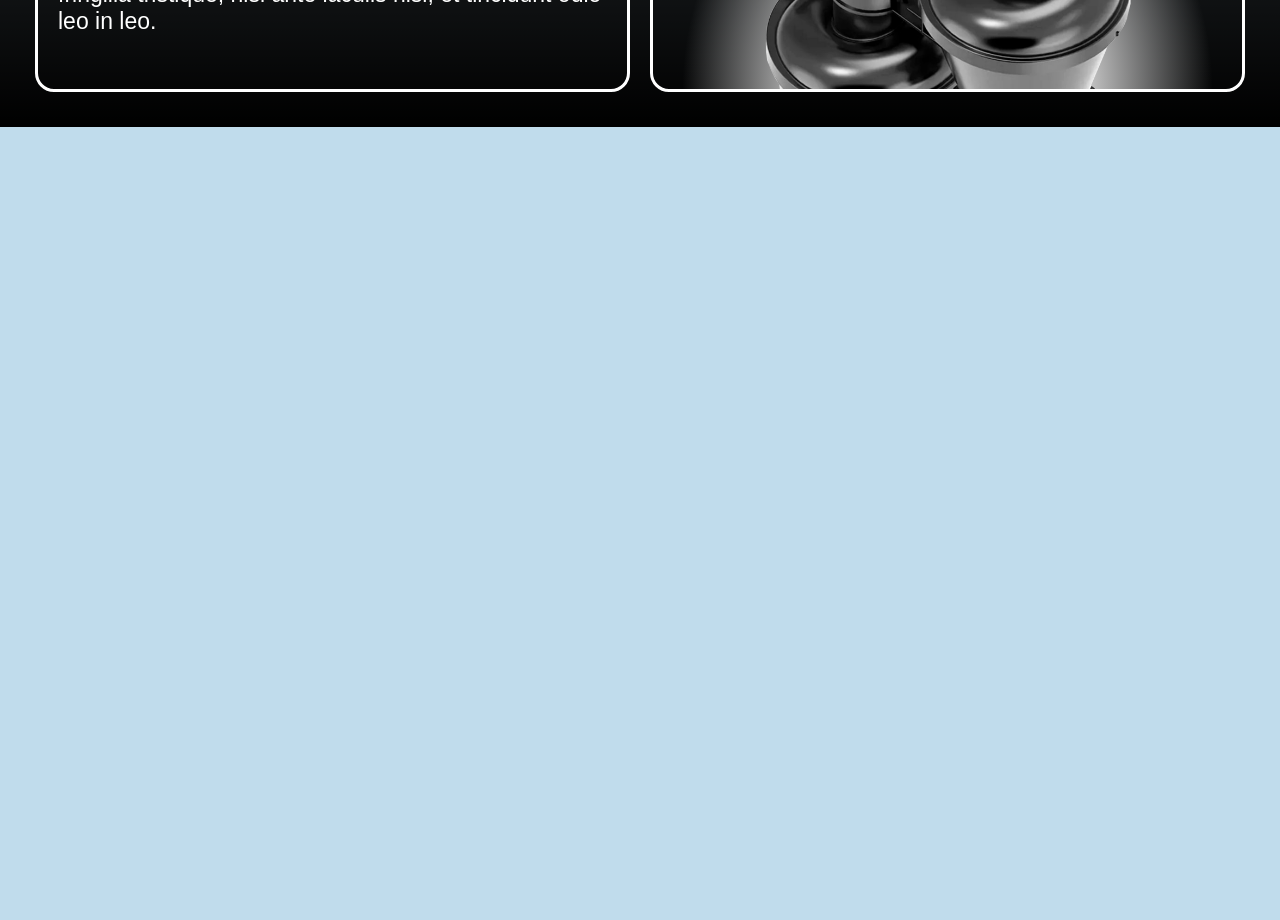
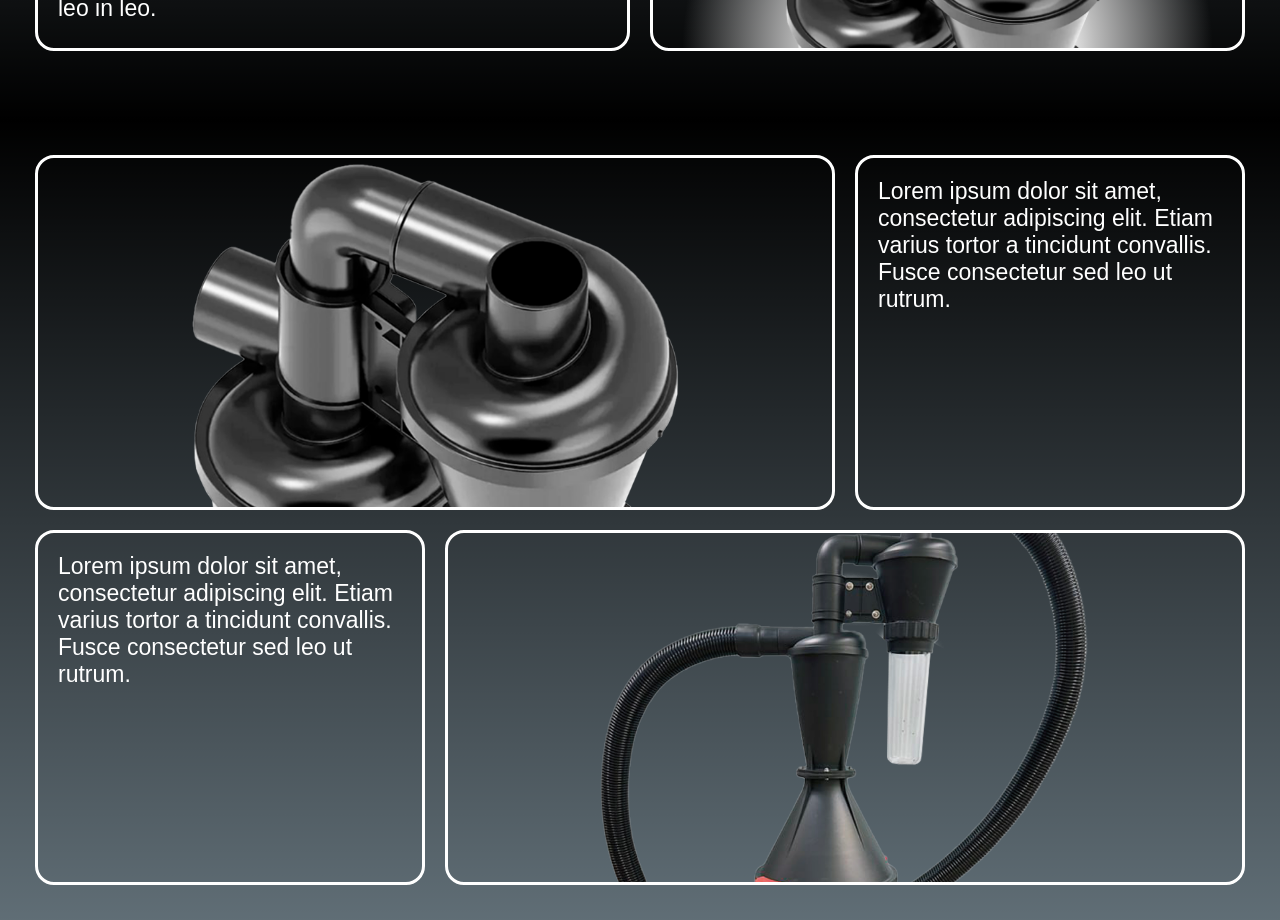
Before and after one commit to myrahkis/cyclone-landing-page, a Vue app: page / in a window 1280 px wide. Shown: the part 1480-2400 px from the top of the page. Before the commit the page ends 1607 px from the top, so only its background shows below. Built offline with nearby package versions, Linux system fonts and the light colour scheme.

Commit message:
third section

```diff
--- a/src/App.vue
+++ b/src/App.vue
@@ -1,11 +1,13 @@
 <script setup>
+import HeroSection from './components/HeroSection.vue'
 import DescriptionSection from './components/DescriptionSection.vue';
-import HeroSection from './components/HeroSection.vue'
+import ThirdSection from './components/ThirdSection.vue';
 </script>
 
 <template>
   <HeroSection />
   <DescriptionSection />
+  <ThirdSection />
 </template>
 
 <style scoped></style>
--- a/src/components/DescriptionSection.vue
+++ b/src/components/DescriptionSection.vue
@@ -46,9 +46,10 @@
 }
 .desc-grid {
   display: grid;
-  grid-template-columns: repeat(2, 0.5fr);
+  grid-template-columns: repeat(2, 1fr);
   grid-template-rows: auto 0.7fr;
   gap: 2rem;
+  min-width: 100%;
   height: 100%;
 }
 .grid-cell {
--- /dev/null
+++ b/src/components/ThirdSection.vue
@@ -0,0 +1,67 @@
+<script setup></script>
+
+<template>
+  <section class="third-section">
+    <div class="thrid-grid">
+      <div class="grid-cell first-cell">
+        <img src="/desc-img.png" alt="" class="img" />
+      </div>
+      <div class="grid-cell">
+        <p>
+          Lorem ipsum dolor sit amet, consectetur adipiscing elit. Etiam varius tortor a tincidunt
+          convallis. Fusce consectetur sed leo ut rutrum.
+        </p>
+      </div>
+      <div class="grid-cell">
+        <p>
+          Lorem ipsum dolor sit amet, consectetur adipiscing elit. Etiam varius tortor a tincidunt
+          convallis. Fusce consectetur sed leo ut rutrum.
+        </p>
+      </div>
+      <div class="grid-cell last-cell">
+        <img src="/full-height.png" alt="" class="img" />
+      </div>
+    </div>
+  </section>
+</template>
+
+<style scoped>
+.third-section {
+  height: 100vh;
+  color: white;
+  background: linear-gradient(to bottom, rgba(0, 0, 0), rgba(0, 0, 0, 0.5));
+  padding: 3.5rem;
+}
+.thrid-grid {
+  display: grid;
+  grid-template-columns: repeat(3, 1fr);
+  grid-template-rows: repeat(2, 0.5fr);
+  gap: 2rem;
+  min-width: 100%;
+  height: 100%;
+}
+.grid-cell {
+  display: flex;
+  justify-content: center;
+  border: 3px solid white;
+  border-radius: 1.9rem;
+  padding: 2rem;
+  min-height: 0;
+
+  &:last-child,
+  &:first-child {
+    padding-bottom: 0;
+    padding-top: 0;
+  }
+}
+.first-cell {
+  grid-column: 1 / 3;
+}
+.last-cell {
+  grid-column: 2 / -1;
+}
+.img {
+  height: 100%;
+  object-fit: contain;
+}
+</style>
```
Also changed, not shown: public/full-height.png (added), 1 other file (tests, documents, lock files or other folders).
